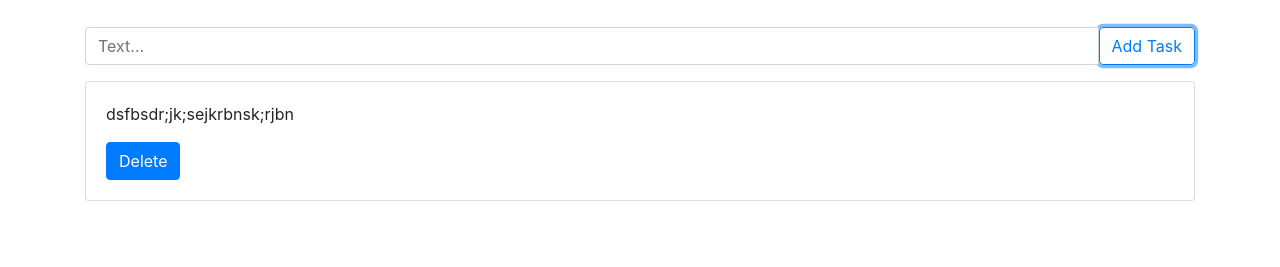
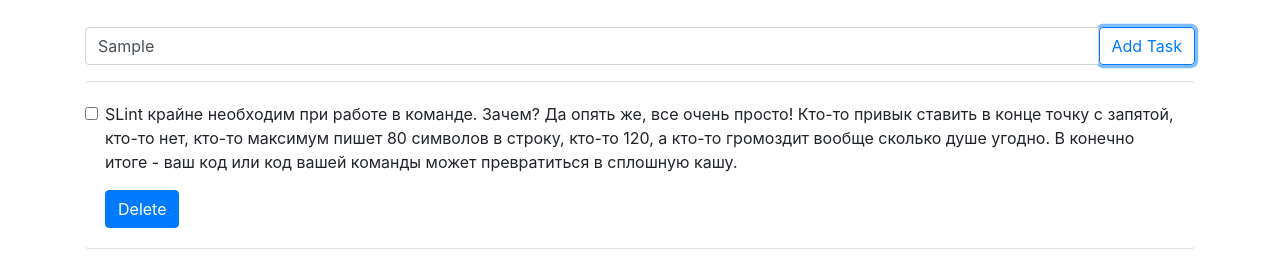
Before and after one commit to Carpa88/lesson1, a website built with webpack: page src/index.html in a window 1280 px wide. Both pictures are taken after typing "Sample" into the empty fields and a click on the button "Add Task". Shown: the part 151-418 px from the top of the page. Built offline with nearby package versions, Linux system fonts and the light colour scheme.

Commit message:
add line-through for checkbox

```diff
--- a/src/index.js
+++ b/src/index.js
@@ -8,18 +8,28 @@ function addItem () {
   let div1 = document.createElement('div');
   let div2 = document.createElement('div');
   let p = document.createElement('p');
+  let label = document.createElement('label');
+  let input = document.createElement('input');
   let a = document.createElement('a');
 
-  div1.className = "text_list_box card";
-  div2.className = "card-body";
 
-  input.value = 'dsfbsdr;jk;sejkrbnsk;rjbn';
+  input.value = 'SLint крайне необходим при работе в команде. Зачем? Да опять же, все очень просто! Кто-то привык ставить в конце точку с запятой, кто-то нет, кто-то максимум пишет 80 символов в строку, кто-то 120, а кто-то громоздит вообще сколько душе угодно. В конечно итоге - ваш код или код вашей команды может превратиться в сплошную кашу.';
 
   if (input.value) {
-  p.innerHTML = input.value;
+  div1.className = "card";
+  div2.className = "card-body";
   p.className = "card-text";
 
-  a.className = "button_delete btn btn-primary";
+  input.type = 'checkbox';
+  input.className = 'form-check-input';
+  input.id="flexCheckDefault";
+  input.onchange = lineThrough;
+
+  label.innerHTML = input.value;
+  label.className = 'form-check-label';
+  label.for = 'flexCheckDefault';
+
+  a.className = "btn btn-primary";
   a.innerHTML = "Delete";
   a.href = '#';
   a.onclick = deleteItem;
@@ -27,6 +37,7 @@ function addItem () {
   document.getElementById('container').append(div1);
   div1.append(div2);
   div2.append(p, a);
+  p.append(input, label);
 
   input.value = '';
 
@@ -49,6 +60,14 @@ function deleteError(){
 }
 
 function deleteItem(){
- let divDel = this.closest('.text_list_box');
+ let divDel = this.closest('.card');
  divDel.remove();
 };
+
+function lineThrough(){
+  if( this.checked ) {
+    this.nextElementSibling.classList.add("line-through");
+  }else{
+    this.nextElementSibling.classList.remove("line-through");
+  };
+};
--- a/src/style.css
+++ b/src/style.css
@@ -6,3 +6,10 @@
     color: red;
     text-align: center;
 }
+.card-body, .card{
+    border-right: none;
+    border-left: none;
+}
+.line-through {
+    text-decoration: line-through;
+}
```
Also changed, not shown: src/index.html (+0 -1 lines).
